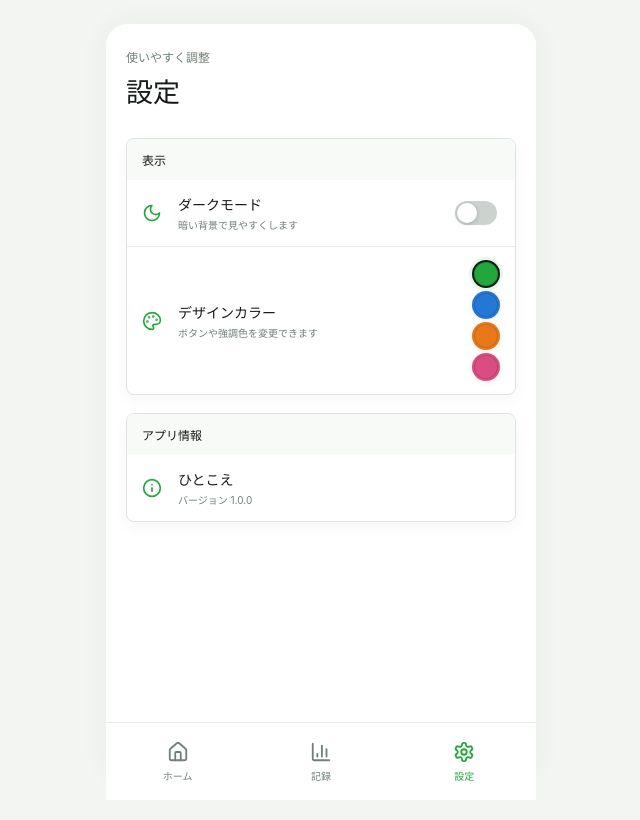
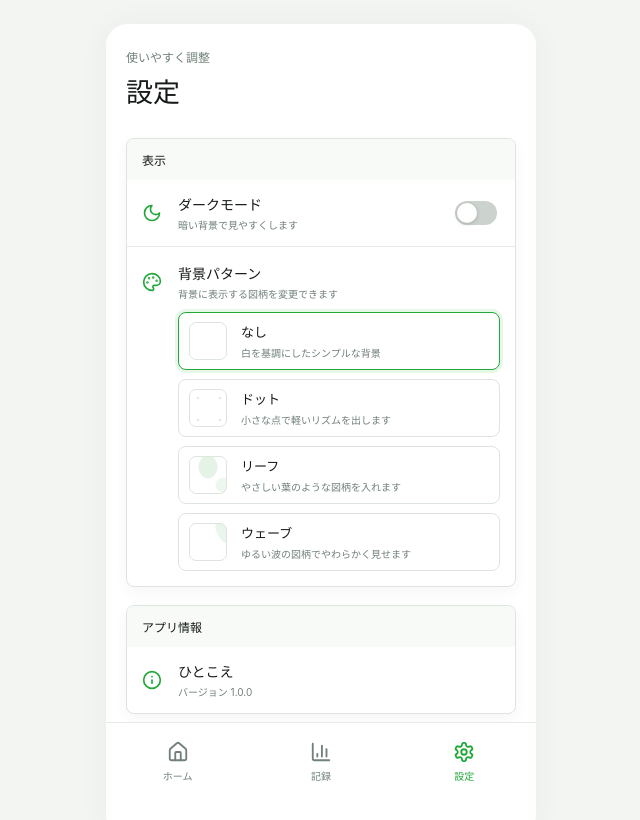
Before and after one commit to Ykt72/hitokoe, a React (Vite) app: page / in a window 1280 px wide. Both pictures are taken after a click on the button "設定". Shown: the top 820 px of the page, without its empty margins (319-959 px from the left). Built offline with nearby package versions, Linux system fonts and the light colour scheme; no server answers.

Commit message:
feat: 設定画面にダークモードと背景パターンを追加

```diff
--- a/src/App.tsx
+++ b/src/App.tsx
@@ -1,19 +1,12 @@
-import { type CSSProperties, useEffect, useState } from 'react';
+import { useEffect, useState } from 'react';
 import { Nav } from './components/Nav';
 import { CompleteScreen } from './screens/CompleteScreen';
 import { HomeScreen } from './screens/HomeScreen';
 import { RecordsScreen } from './screens/RecordsScreen';
 import { SettingsScreen } from './screens/SettingsScreen';
 import { TimerScreen } from './screens/TimerScreen';
-import type { RecordItem, Screen, ThemeColor } from './types';
+import type { RecordItem, Screen } from './types';
 import { loadServerState, loadState, mergeStates, saveServerState, saveState } from './utils/storage';
-
-const themePalettes:Record<ThemeColor,CSSProperties>={
-  green:{'--accent':'#22a73b','--accent-strong':'#188f30','--accent-soft':'#e7f8e9','--accent-border':'#bde7c4'},
-  blue:{'--accent':'#2478d4','--accent-strong':'#1a5fae','--accent-soft':'#e7f0fb','--accent-border':'#bfd6f3'},
-  orange:{'--accent':'#e9781a','--accent-strong':'#c65f10','--accent-soft':'#fff0e3','--accent-border':'#f5cfad'},
-  pink:{'--accent':'#d94d83','--accent-strong':'#b8386b','--accent-soft':'#fde8f0','--accent-border':'#f2bed2'}
-};
 
 export function App(){
   const[state,setState]=useState(loadState);
@@ -35,10 +28,9 @@ export function App(){
 
   const done=(record:RecordItem)=>{setCompleted(record);setScreen('complete')};
 
-  const stageClass=state.darkMode?'stage dark-theme':'stage';
-  const themeStyle=themePalettes[state.themeColor];
+  const stageClass=`stage ${state.darkMode?'dark-theme':''} pattern-${state.backgroundPattern}`;
 
-  return <div className={stageClass} style={themeStyle}><div className="phone">
+  return <div className={stageClass}><div className="phone">
     {screen==='home'&&<HomeScreen state={state} setState={setState} go={()=>setScreen('timer')}/>}
     {screen==='timer'&&<TimerScreen state={state} setState={setState} done={done}/>}
     {screen==='complete'&&completed&&<CompleteScreen record={completed} home={()=>setScreen('home')} records={()=>setScreen('records')}/>}
--- a/src/screens/SettingsScreen.tsx
+++ b/src/screens/SettingsScreen.tsx
@@ -1,11 +1,11 @@
 import { Info, Moon, Palette } from 'lucide-react';
-import type { SetState, State, ThemeColor } from '../types';
+import type { BackgroundPattern, SetState, State } from '../types';
 
-const colorOptions:{id:ThemeColor;label:string;color:string}[]=[
-  {id:'green',label:'緑',color:'#22a73b'},
-  {id:'blue',label:'青',color:'#2478d4'},
-  {id:'orange',label:'橙',color:'#e9781a'},
-  {id:'pink',label:'桃',color:'#d94d83'}
+const patternOptions:{id:BackgroundPattern;label:string;description:string}[]=[
+  {id:'plain',label:'なし',description:'白を基調にしたシンプルな背景'},
+  {id:'dots',label:'ドット',description:'小さな点で軽いリズムを出します'},
+  {id:'leaf',label:'リーフ',description:'やさしい葉のような図柄を入れます'},
+  {id:'wave',label:'ウェーブ',description:'ゆるい波の図柄でやわらかく見せます'}
 ];
 
 export function SettingsScreen({state,setState}:{state:State;setState:SetState}){
@@ -26,21 +26,26 @@ export function SettingsScreen({state,setState}:{state:State;setState:SetState})
         />
       </label>
 
-      <div className="setting-row color-setting">
+      <div className="setting-row pattern-setting">
         <Palette/>
-        <div><strong>デザインカラー</strong><span>ボタンや強調色を変更できます</span></div>
-        <div className="color-options" aria-label="デザインカラー">
-          {colorOptions.map(option=>
-            <button
-              key={option.id}
-              className={`color-swatch ${state.themeColor===option.id?'active':''}`}
-              style={{background:option.color}}
-              onClick={()=>setState(current=>({...current,themeColor:option.id}))}
-              aria-label={`${option.label}に変更`}
-              title={option.label}
-            />
-          )}
+        <div>
+          <strong>背景パターン</strong>
+          <span>背景に表示する図柄を変更できます</span>
         </div>
+      </div>
+      <div className="pattern-options" aria-label="背景パターン">
+        {patternOptions.map(option=>
+          <button
+            key={option.id}
+            className={`pattern-option pattern-preview-${option.id} ${state.backgroundPattern===option.id?'active':''}`}
+            onClick={()=>setState(current=>({...current,backgroundPattern:option.id}))}
+            aria-label={`${option.label}に変更`}
+          >
+            <span className="pattern-preview"/>
+            <strong>{option.label}</strong>
+            <small>{option.description}</small>
+          </button>
+        )}
       </div>
     </section>
 
--- a/src/styles.css
+++ b/src/styles.css
@@ -265,22 +265,84 @@ button{cursor:pointer}
 .activity-summary strong{
   color:var(--text);
 }
-.color-setting{
-  grid-template-columns:26px 1fr auto;
+.pattern-setting{
+  padding-bottom:8px;
 }
-.color-options{
-  display:flex;
+.pattern-options{
+  display:grid;
+  gap:9px;
+  padding:0 15px 15px 51px;
+}
+.pattern-option{
+  min-height:58px;
+  display:grid;
+  grid-template-columns:42px 1fr;
+  grid-template-rows:auto auto;
+  gap:2px 10px;
   align-items:center;
-  gap:8px;
+  text-align:left;
+  border:1px solid var(--line);
+  border-radius:8px;
+  background:var(--surface);
+  color:var(--text);
+  padding:8px 10px;
 }
-.color-swatch{
-  width:28px;
-  height:28px;
-  border:2px solid transparent;
-  border-radius:50%;
-  box-shadow:inset 0 0 0 1px #0002,0 2px 6px #0001;
+.pattern-option.active{
+  border-color:#22a73b;
+  box-shadow:0 0 0 3px #e7f8e9;
 }
-.color-swatch.active{
-  border-color:var(--text);
-  box-shadow:0 0 0 3px var(--accent-soft),inset 0 0 0 1px #0002;
+.pattern-preview{
+  grid-row:1/3;
+  width:38px;
+  height:38px;
+  border-radius:7px;
+  border:1px solid var(--line);
+  background:#fff;
 }
+.pattern-option strong{
+  font-size:13px;
+}
+.pattern-option small{
+  color:var(--muted);
+  font-size:10px;
+  line-height:1.4;
+}
+.pattern-preview-dots .pattern-preview,
+.pattern-dots .screen{
+  background-image:radial-gradient(circle at 8px 8px,#dceade 1.5px,transparent 1.5px);
+  background-size:22px 22px;
+}
+.pattern-preview-leaf .pattern-preview,
+.pattern-leaf .screen{
+  background-image:
+    radial-gradient(ellipse at 18px 10px,#e5f3e7 0 9px,transparent 10px),
+    radial-gradient(ellipse at 34px 28px,#edf7ee 0 8px,transparent 9px);
+  background-size:58px 58px;
+}
+.pattern-preview-wave .pattern-preview,
+.pattern-wave .screen{
+  background-image:
+    radial-gradient(ellipse at top,#eaf6ec 0 28%,transparent 30%),
+    radial-gradient(ellipse at bottom,#f4faf5 0 26%,transparent 28%);
+  background-size:86px 52px;
+}
+.stage.dark-theme .pattern-option.active{
+  border-color:#22a73b;
+  box-shadow:0 0 0 3px #24472b;
+}
+.stage.dark-theme .pattern-dots .screen,
+.stage.dark-theme.pattern-dots .screen{
+  background-image:radial-gradient(circle at 8px 8px,#26342a 1.5px,transparent 1.5px);
+}
+.stage.dark-theme .pattern-leaf .screen,
+.stage.dark-theme.pattern-leaf .screen{
+  background-image:
+    radial-gradient(ellipse at 18px 10px,#202c23 0 9px,transparent 10px),
+    radial-gradient(ellipse at 34px 28px,#1d271f 0 8px,transparent 9px);
+}
+.stage.dark-theme .pattern-wave .screen,
+.stage.dark-theme.pattern-wave .screen{
+  background-image:
+    radial-gradient(ellipse at top,#202b23 0 28%,transparent 30%),
+    radial-gradient(ellipse at bottom,#18221b 0 26%,transparent 28%);
+}
--- a/src/types.ts
+++ b/src/types.ts
@@ -3,7 +3,7 @@ import type { Dispatch, SetStateAction } from 'react';
 export type Level='low'|'medium'|'high';
 export type Tab='home'|'records'|'settings';
 export type Screen=Tab|'timer'|'complete';
-export type ThemeColor='green'|'blue'|'orange'|'pink';
+export type BackgroundPattern='plain'|'dots'|'leaf'|'wave';
 
 export type Exercise={
   id:string;
@@ -36,7 +36,7 @@ export type State={
   records:RecordItem[];
   timer:Timer|null;
   darkMode:boolean;
-  themeColor:ThemeColor;
+  backgroundPattern:BackgroundPattern;
   proposedExerciseIds:string[];
 };
 
--- a/src/utils/storage.ts
+++ b/src/utils/storage.ts
@@ -1,14 +1,15 @@
-import type { RecordItem, State, ThemeColor } from '../types';
+import type { BackgroundPattern, RecordItem, State } from '../types';
 
 const KEY='hitokoe-state-v2';
-const themeColors:ThemeColor[]=['green','blue','orange','pink'];
-const isThemeColor=(value:unknown):value is ThemeColor=>themeColors.includes(value as ThemeColor);
+const backgroundPatterns:BackgroundPattern[]=['plain','dots','leaf','wave'];
+const isBackgroundPattern=(value:unknown):value is BackgroundPattern=>
+  backgroundPatterns.includes(value as BackgroundPattern);
 
 export const initialState:State={
   records:[],
   timer:null,
   darkMode:false,
-  themeColor:'green',
+  backgroundPattern:'plain',
   proposedExerciseIds:[]
 };
 
@@ -23,7 +24,7 @@ function normalizeState(state:Partial<State>|null|undefined):State{
     records:(source.records||[]).map((r:RecordItem)=>({...r,status:r.status||'completed'})),
     timer,
     darkMode:Boolean(source.darkMode),
-    themeColor:isThemeColor(source.themeColor)?source.themeColor:'green',
+    backgroundPattern:isBackgroundPattern(source.backgroundPattern)?source.backgroundPattern:'plain',
     proposedExerciseIds:source.proposedExerciseIds||[]
   };
 }
@@ -49,7 +50,7 @@ export function mergeStates(local:State, remote:State):State{
     records:unique,
     timer:local.timer,
     darkMode:local.darkMode,
-    themeColor:local.themeColor,
+    backgroundPattern:local.backgroundPattern,
     proposedExerciseIds:Array.from(new Set([...(remote.proposedExerciseIds||[]),...(local.proposedExerciseIds||[])]))
   };
 }
```
Also changed, not shown: 1 other file (tests, documents, lock files or other folders).
